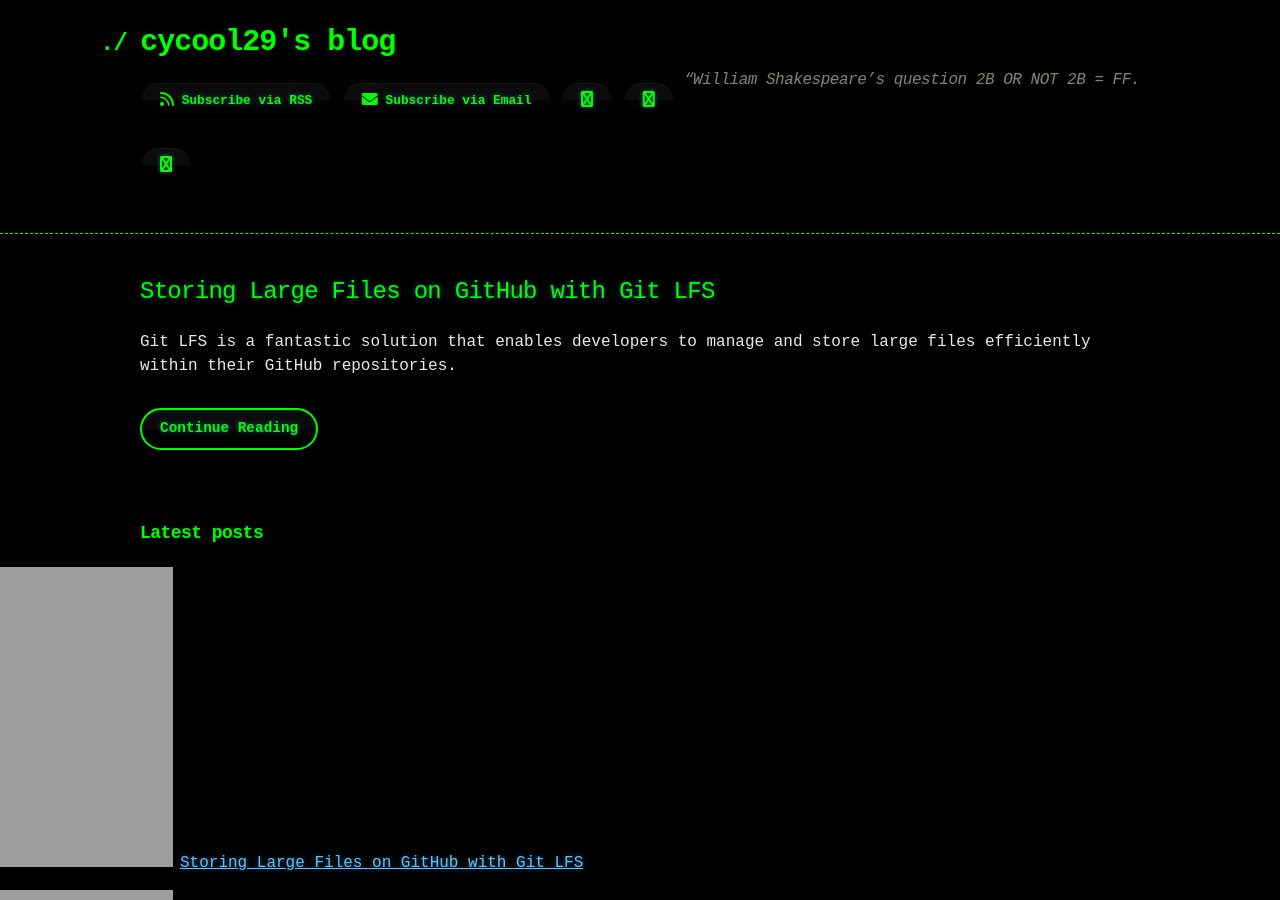
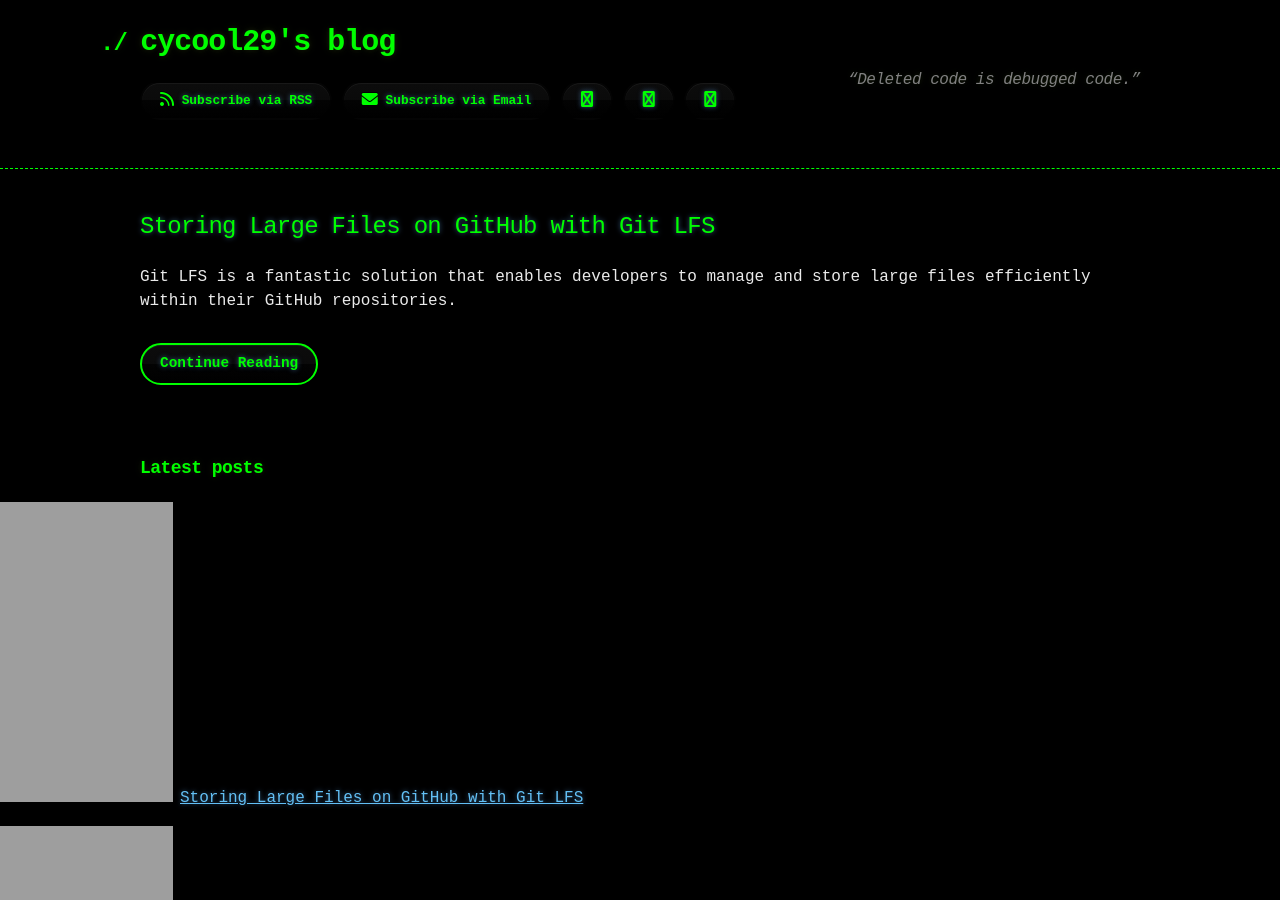
Before and after one commit to cycool29/cycool29.github.io, a Jekyll site: the page built from index.md, in a window 1280 px wide and 900 px high. Built offline with Jekyll 4.4.1, drawn with Linux system fonts in a browser that asks for light colours; a style sheet for code colours, icons or effects is not loaded.

Commit message:
Update quotes

```diff
--- a/_config.yml
+++ b/_config.yml
@@ -1,5 +1,5 @@
 title: cycool29's blog
-description: "“William Shakespeare’s question 2B OR NOT 2B = FF. "
+description: "“Deleted code is debugged code.” "
 bio: A high school student. Intermediate in Python, Git, Bash. Learning JavaScript. He/Him. "
 author: cycool29
 url: https://cycool29.github.io
```
